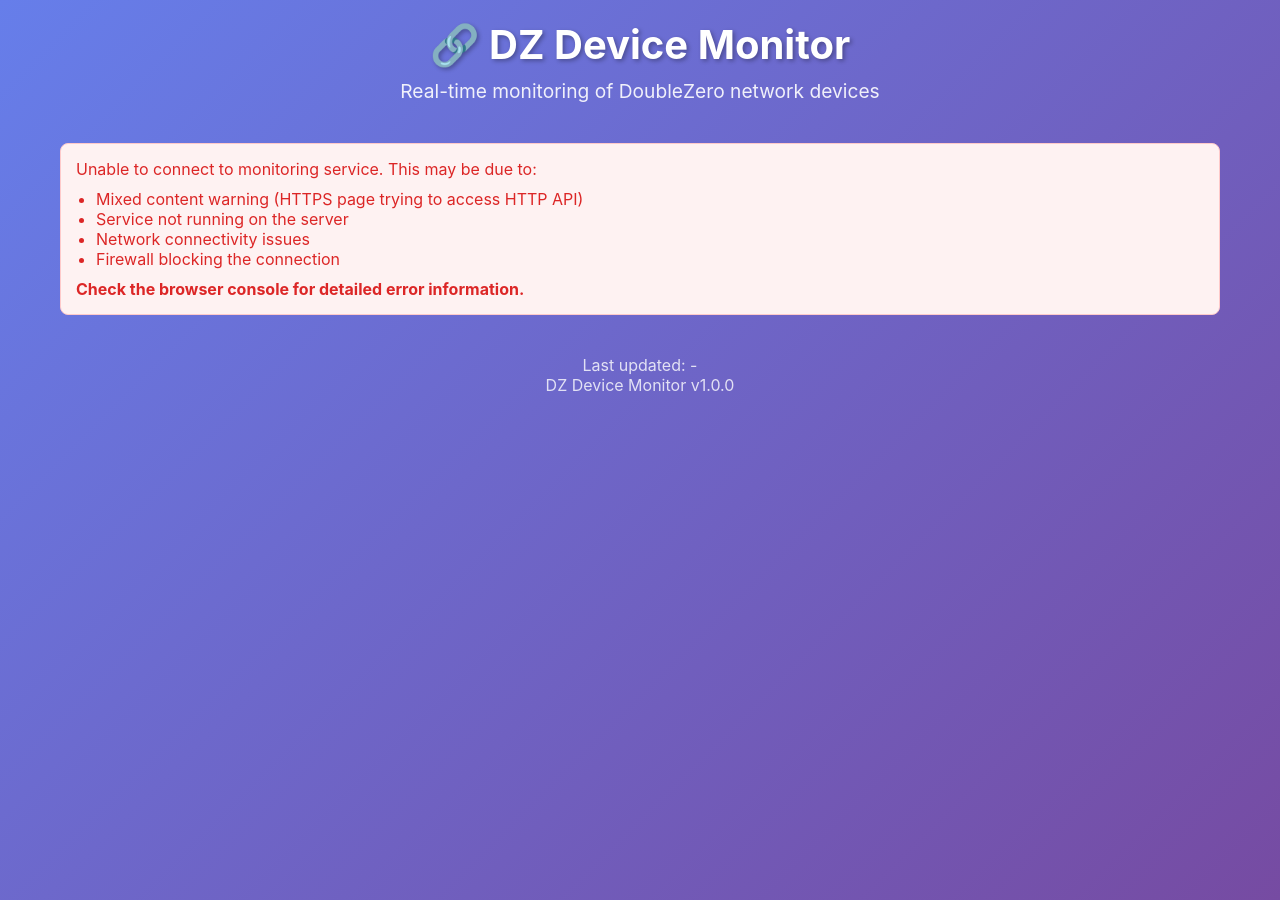
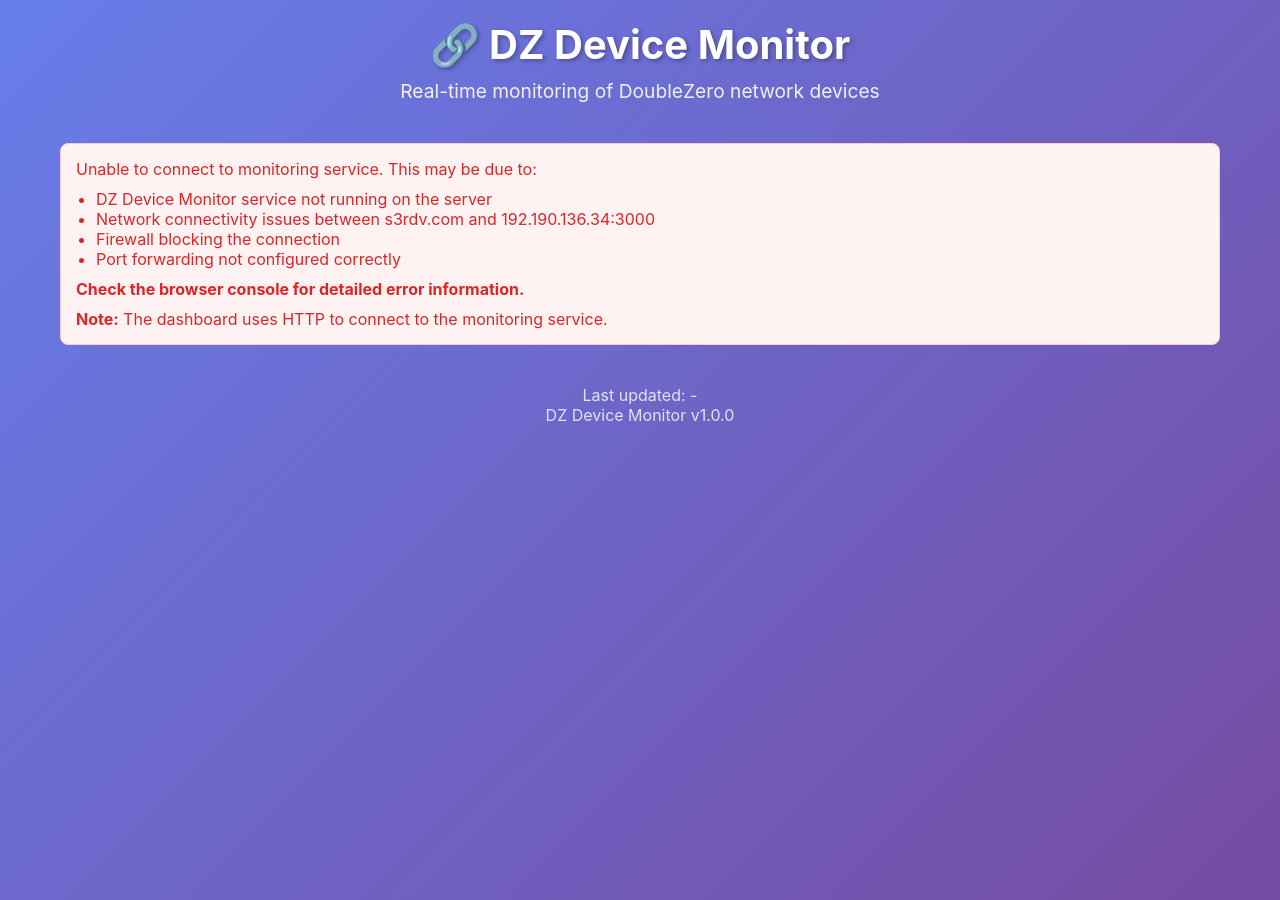
Before and after one commit to T3chie-404/s3rdv_website, a Jekyll site: the page dzd_monitor.html, which Jekyll copies as it is, in a window 1280 px wide. Built offline with Jekyll 4.4.1, drawn with Linux system fonts in a browser that asks for light colours; some of the changed lines change nothing that is shown.

Commit message:
Fix dashboard connectivity issues
- Simplified API connection to use HTTP by default
- Removed HTTPS/HTTP fallback complexity
- Updated error messages for better troubleshooting
- Dashboard now connects directly to HTTP API endpoint

```diff
--- a/dzd_monitor.html
+++ b/dzd_monitor.html
@@ -208,12 +208,13 @@
         <div id="error" class="error" style="display: none;">
             Unable to connect to monitoring service. This may be due to:
             <ul style="margin-top: 10px; padding-left: 20px;">
-                <li>Mixed content warning (HTTPS page trying to access HTTP API)</li>
-                <li>Service not running on the server</li>
-                <li>Network connectivity issues</li>
+                <li>DZ Device Monitor service not running on the server</li>
+                <li>Network connectivity issues between s3rdv.com and 192.190.136.34:3000</li>
                 <li>Firewall blocking the connection</li>
+                <li>Port forwarding not configured correctly</li>
             </ul>
             <p style="margin-top: 10px;"><strong>Check the browser console for detailed error information.</strong></p>
+            <p style="margin-top: 10px;"><strong>Note:</strong> The dashboard uses HTTP to connect to the monitoring service.</strong></p>
         </div>
 
         <div id="content" style="display: none;">
@@ -277,23 +278,17 @@
         let refreshInterval;
 
         // Configuration - Update this to your server URL
-        // Use HTTPS for production to avoid mixed content warnings, with HTTP fallback
+        // Use HTTP for external connections since DZ Device Monitor doesn't support HTTPS
         const API_BASE = window.location.hostname === 'localhost' || window.location.hostname === '127.0.0.1'
             ? 'http://localhost:3000'
-            : 'https://192.190.136.34:3000'; // Proxmox server IP address 10.252.3.192 running in Bluebird DC
+            : 'http://192.190.136.34:3000'; // Proxmox server IP address 10.252.3.192 running in Bluebird DC
 
         async function fetchData() {
             try {
-                // Try HTTPS first, fallback to HTTP if needed
-                let apiBase = API_BASE;
-                if (window.location.protocol === 'https:' && !apiBase.startsWith('https:')) {
-                    apiBase = apiBase.replace('http:', 'https:');
-                }
-
                 const [healthResponse, devicesResponse, statsResponse] = await Promise.all([
-                    fetch(`${apiBase}/health`),
-                    fetch(`${apiBase}/api/devices`),
-                    fetch(`${apiBase}/api/stats`)
+                    fetch(`${API_BASE}/health`),
+                    fetch(`${API_BASE}/api/devices`),
+                    fetch(`${API_BASE}/api/stats`)
                 ]);
 
                 if (!healthResponse.ok || !devicesResponse.ok || !statsResponse.ok) {
@@ -313,39 +308,6 @@
                 document.getElementById('lastUpdated').textContent = new Date().toLocaleString();
             } catch (error) {
                 console.error('Error fetching data:', error);
-
-                // If HTTPS failed and we're on HTTPS, try HTTP fallback
-                if (window.location.protocol === 'https:' && API_BASE.includes('https:')) {
-                    console.log('HTTPS failed, trying HTTP fallback...');
-                    try {
-                        const fallbackApiBase = API_BASE.replace('https:', 'http:');
-                        const [healthResponse, devicesResponse, statsResponse] = await Promise.all([
-                            fetch(`${fallbackApiBase}/health`),
-                            fetch(`${fallbackApiBase}/api/devices`),
-                            fetch(`${fallbackApiBase}/api/stats`)
-                        ]);
-
-                        if (!healthResponse.ok || !devicesResponse.ok || !statsResponse.ok) {
-                            throw new Error('Fallback API calls failed');
-                        }
-
-                        const healthData = await healthResponse.json();
-                        const devicesData = await devicesResponse.json();
-                        const statsData = await statsResponse.json();
-
-                        updateDashboard(healthData, devicesData.data, statsData.data);
-
-                        document.getElementById('loading').style.display = 'none';
-                        document.getElementById('error').style.display = 'none';
-                        document.getElementById('content').style.display = 'block';
-
-                        document.getElementById('lastUpdated').textContent = new Date().toLocaleString();
-                        return;
-                    } catch (fallbackError) {
-                        console.error('Fallback also failed:', fallbackError);
-                    }
-                }
-
                 document.getElementById('loading').style.display = 'none';
                 document.getElementById('error').style.display = 'block';
                 document.getElementById('content').style.display = 'none';
```
